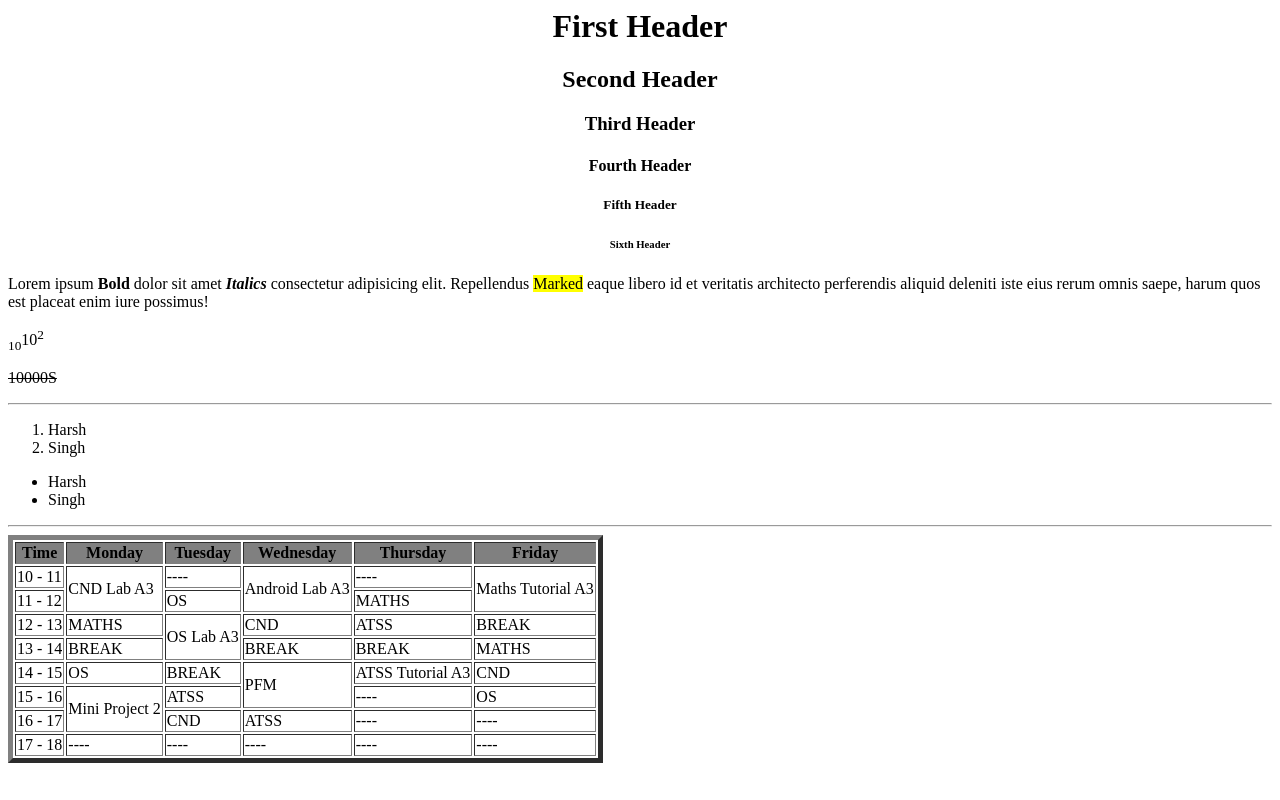
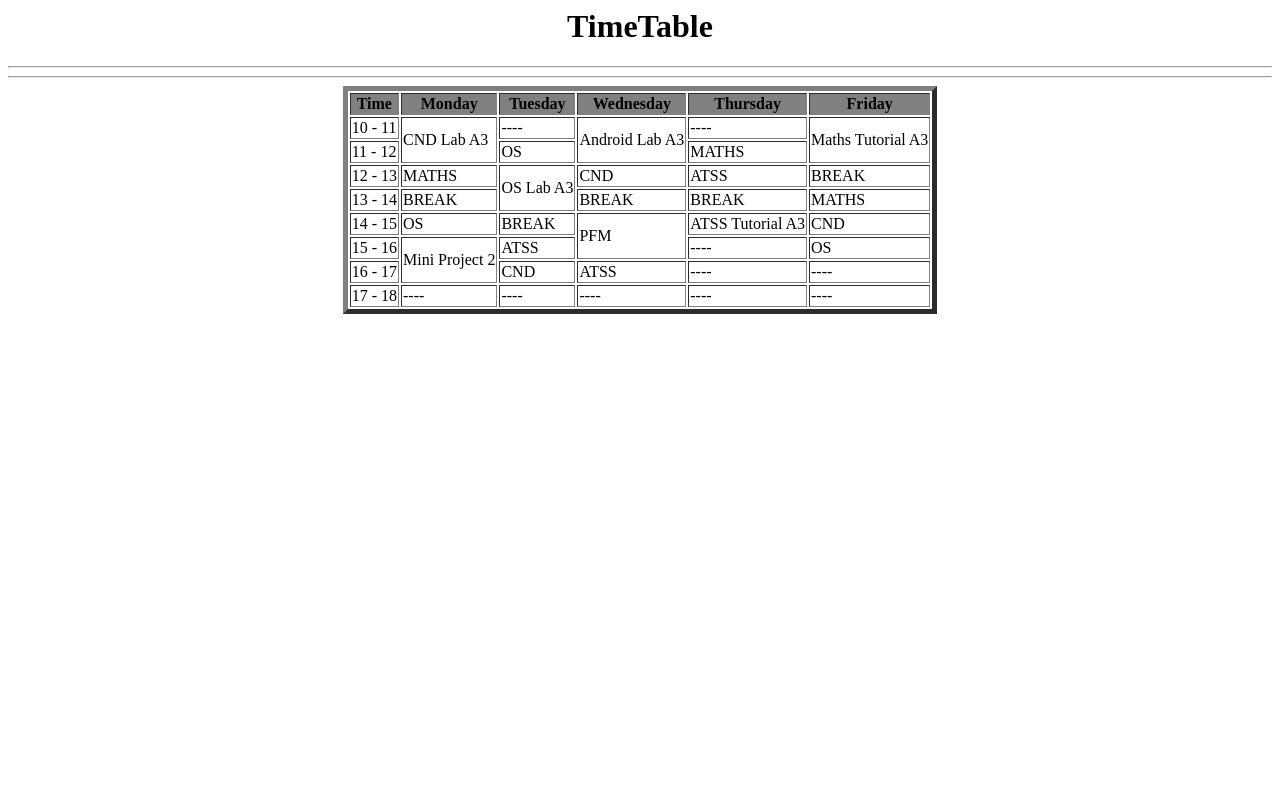
Before and after one commit to Exception-Harsh/Website-Development, a plain HTML site: page Test Web/Index.html in a window 1280 px wide. Drawn offline with Linux system fonts and the light colour scheme.

Commit message:
Update Index.html

```diff
--- a/Test Web/Index.html
+++ b/Test Web/Index.html
@@ -4,30 +4,11 @@
 
     <body>
 
-        <h1 align = "center">First Header</h1>
-        <h2 align = "center">Second Header</h2>
-        <h3 align = "center">Third Header</h3>
-        <h4 align = "center">Fourth Header</h4>
-        <h5 align = "center">Fifth Header</h5>
-        <h6 align = "center">Sixth Header</h6>
-
-        <p title="Describe">Lorem ipsum <b>Bold</b> dolor sit amet <i><b>Italics</b></i> consectetur adipisicing elit. Repellendus <mark>Marked</mark> eaque libero id et veritatis architecto perferendis aliquid deleniti iste eius rerum omnis saepe, harum quos est placeat enim iure possimus!</p>
-        <p><sub>10</sub>10<sup>2</sup></p>
-        <p><del>10000S</del></p>
+        <h1 align = "center">TimeTable</h1>
+        <hr>
         <hr>
 
-        <ol>
-            <li>Harsh</li>
-            <li>Singh</li>
-        </ol>
-
-        <ul>
-            <li>Harsh</li>
-            <li>Singh</li>
-        </ul>
-        <hr>
-
-        <table border="5">
+        <table border="5" align="center">
             <tr bgcolor="grey">
                 <th>Time</th>
                 <th>Monday</th>
```
